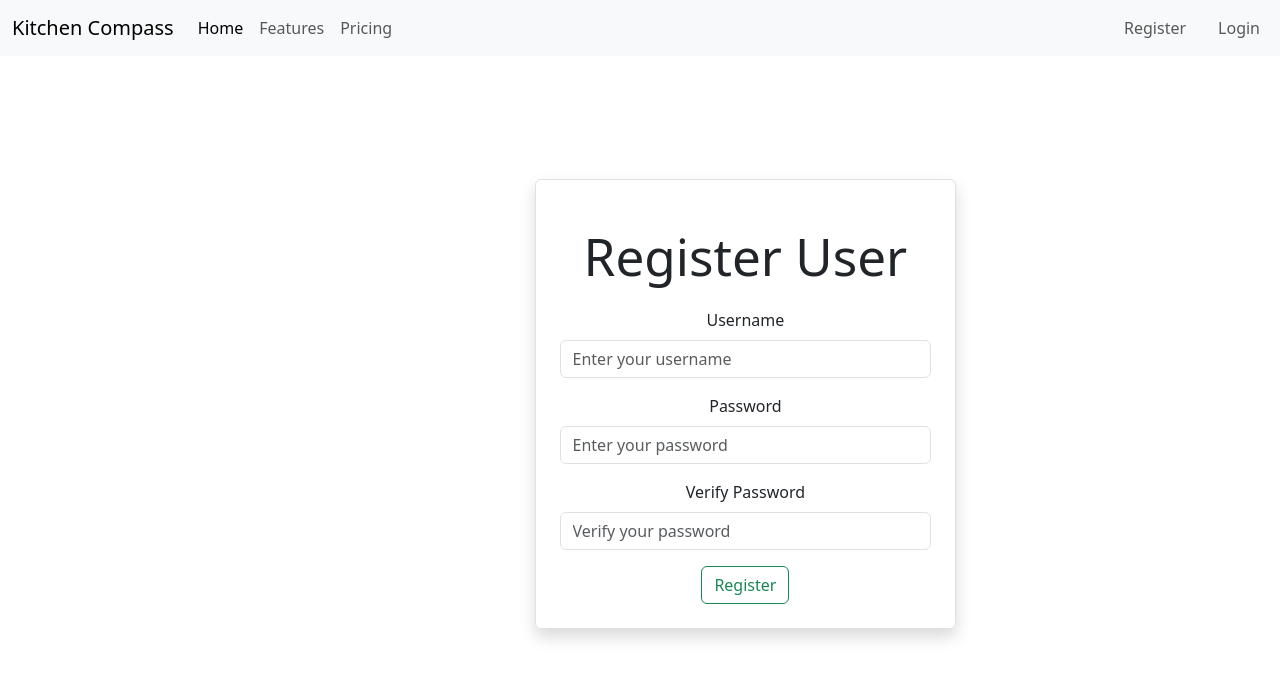
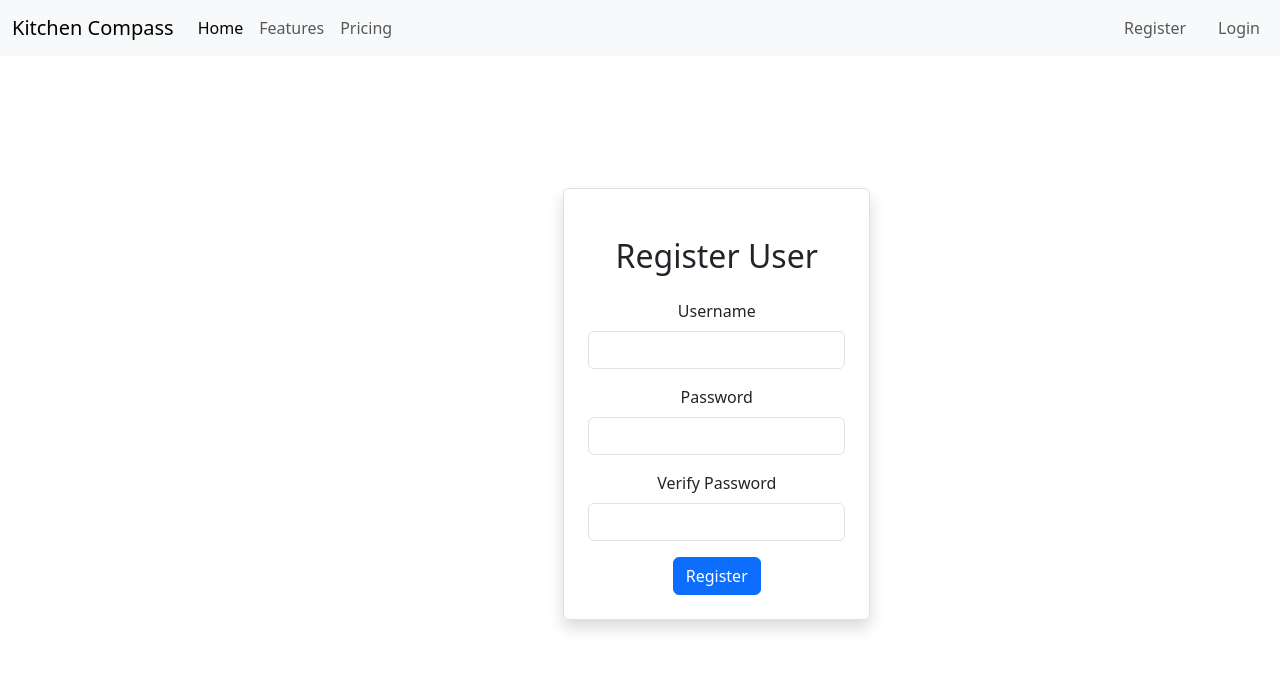
Before and after one commit to ALLHUBS-Jan-2024-Liftoff/Liberty-Bell-Labs, a React (Vite) app in the folder bellLabs-ui/: page /register in a window 1280 px wide. Shown: the top 678 px of the page. Built offline with nearby package versions, Linux system fonts and the light colour scheme.

Commit message:
added the login page

```diff
--- a/bellLabs-ui/src/App.jsx
+++ b/bellLabs-ui/src/App.jsx
@@ -5,6 +5,8 @@ import "../node_modules/bootstrap/dist/css/bootstrap.min.css";
 import NavBar from './components/NavBar';
 import Dashboard from './pages/Dashboard';
 import Register from './pages/Register';
+import { RegistrationPage } from './pages/RegistrationPage';
+import { LoginPage } from './pages/LoginPage';
 
 function App() {
 
@@ -19,7 +21,11 @@ function App() {
           />
           <Route
             path="/register"
-            element={<Register/>}
+            element={<RegistrationPage/>}
+          />
+          <Route
+            path="/"
+            element={<LoginPage/>}
           />
         </Routes>
       </div>
--- a/bellLabs-ui/src/components/NavBar.jsx
+++ b/bellLabs-ui/src/components/NavBar.jsx
@@ -1,8 +1,8 @@
 import React from 'react'
 
 export default function NavBar() {
+
   return (
-
         <nav className="navbar navbar-expand-lg bg-body-tertiary fixed-top">
   <div className="container-fluid">
     <a className="navbar-brand" href="#">Kitchen Compass</a>
@@ -24,7 +24,7 @@ export default function NavBar() {
         </li>
 
         <li className="nav-item">
-          <a className="nav-link ms-3" href="/login"><span className="glyphicon glyphicon-user"></span>Login</a>
+          <a className="nav-link ms-3" href="/"><span className="glyphicon glyphicon-user"></span>Login</a>
         </li>
         </ul>
     </div>
--- /dev/null
+++ b/bellLabs-ui/src/pages/LoginPage.jsx
@@ -0,0 +1,55 @@
+// components/User/LoginPage.jsx
+import React, { useState } from "react";
+// import { useAuth } from "../../context/AuthContext";
+
+export const LoginPage = () => {
+  const [email, setEmail] = useState("");
+  const [password, setPassword] = useState("");
+  const [error, setError] = useState(null);
+//   const { login } = useAuth();
+
+  const handleSubmit = async (e) => {
+    e.preventDefault();
+    try {
+      await login(email, password);
+      window.location.href = "/"; // Redirect after login
+    } catch (error) {
+      setError("Login failed. Please check your credentials.");
+    }
+  };
+
+  return (
+    <div className="container mt-5">
+      <h2>Login</h2>
+      {error && <div className="alert alert-danger">{error}</div>}
+      <form onSubmit={handleSubmit}>
+        <div className="mb-3">
+          <label className="form-label">Email</label>
+          <input
+            type="email"
+            className="form-control"
+            value={email}
+            onChange={(e) => setEmail(e.target.value)}
+            required
+          />
+        </div>
+        <div className="mb-3">
+          <label className="form-label">Password</label>
+          <input
+            type="password"
+            className="form-control"
+            value={password}
+            onChange={(e) => setPassword(e.target.value)}
+            required
+          />
+        </div>
+        <button type="submit" className="btn btn-primary">
+          Login
+        </button>
+        <div className="mb-3">
+            <p>Don't have an account? <a href="/register">Create one.</a></p>
+        </div>
+      </form>
+    </div>
+  );
+};
--- /dev/null
+++ b/bellLabs-ui/src/pages/RegistrationPage.jsx
@@ -0,0 +1,71 @@
+import React, { useState } from "react";
+// import { registerUser } from "../../services/userService";
+
+export const RegistrationPage = () => {
+  const [username, setUsername] = useState("");
+  const [password, setPassword] = useState("");
+  const [verifyPassword, setVerifyPassword] = useState("");
+  const [error, setError] = useState(null);
+  const [successMessage, setSuccessMessage] = useState(null);
+
+  const handleSubmit = async (e) => {
+    e.preventDefault();
+    try {
+      await registerUser(username, password, verifyPassword);
+      setSuccessMessage("Registration successful! Please log in.");
+      setError(null);
+    } catch (error) {
+      setError("Registration failed. Please try again.");
+      setSuccessMessage(null);
+    }
+  };
+
+  return (
+    <div className='container'>
+        <div className='row'>
+            <div className='col-md-30 offset-md-3 border rounded p-4 mt-2 shadow'>
+                <h2 className='text-center m-4'>Register User</h2>
+      {error && <div className="alert alert-danger">{error}</div>}
+      {successMessage && (
+        <div className="alert alert-success">{successMessage}</div>
+      )}
+      <form onSubmit={handleSubmit}>
+        <div className="mb-3">
+          <label className="form-label">Username</label>
+          <input
+            type="text"
+            className="form-control"
+            value={username}
+            onChange={(e) => setUsername(e.target.value)}
+            required
+          />
+        </div>
+        <div className="mb-3">
+          <label className="form-label">Password</label>
+          <input
+            type="password"
+            className="form-control"
+            value={password}
+            onChange={(e) => setPassword(e.target.value)}
+            required
+          />
+        </div>
+        <div className="mb-3">
+          <label className="form-label">Verify Password</label>
+          <input
+            type="password"
+            className="form-control"
+            value={verifyPassword}
+            onChange={(e) => setVerifyPassword(e.target.value)}
+            required
+          />
+        </div>
+        <button type="submit" className="btn btn-primary">
+          Register
+        </button>
+      </form>
+            </div>
+        </div>
+    </div>
+  );
+};
```
